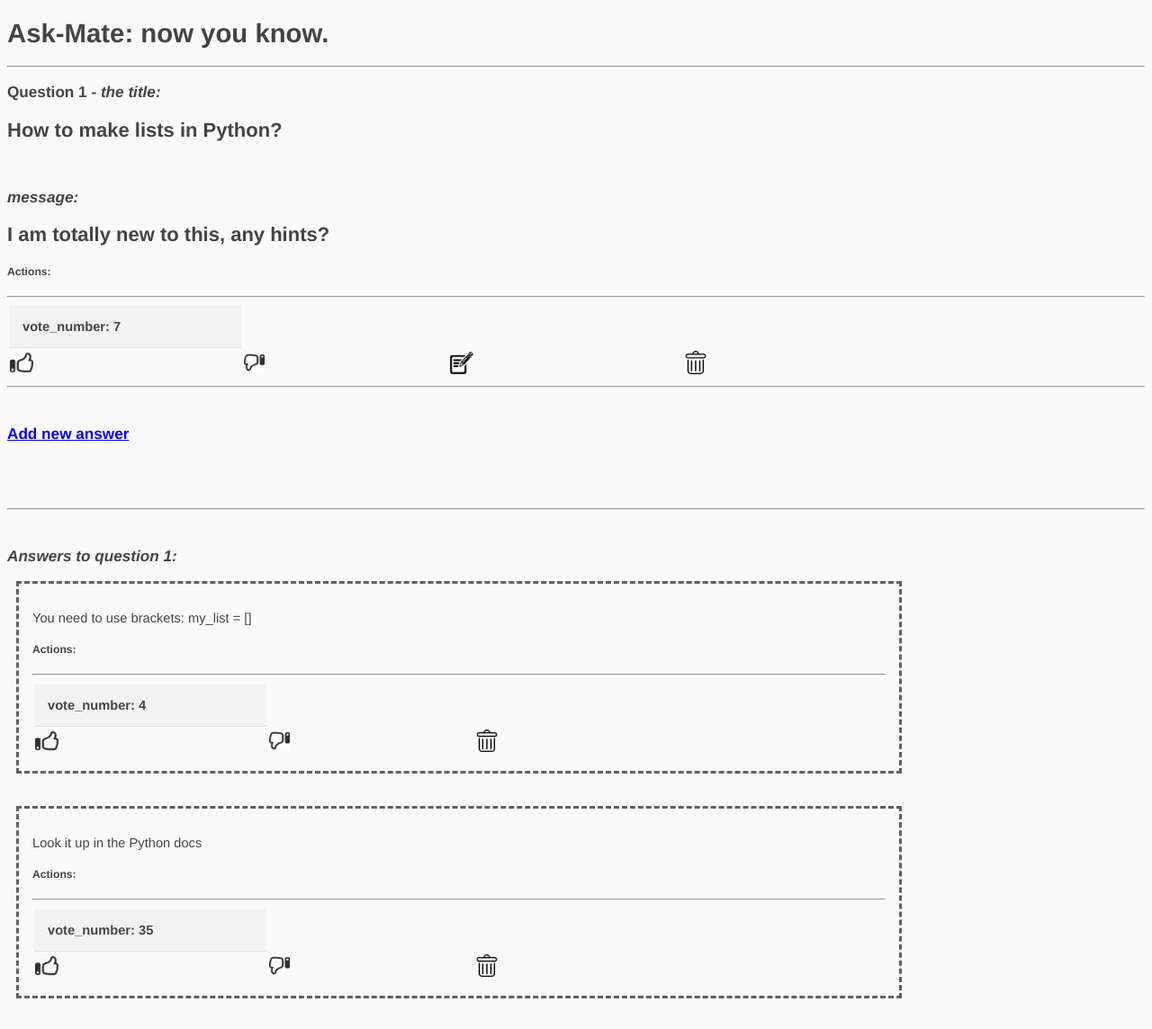
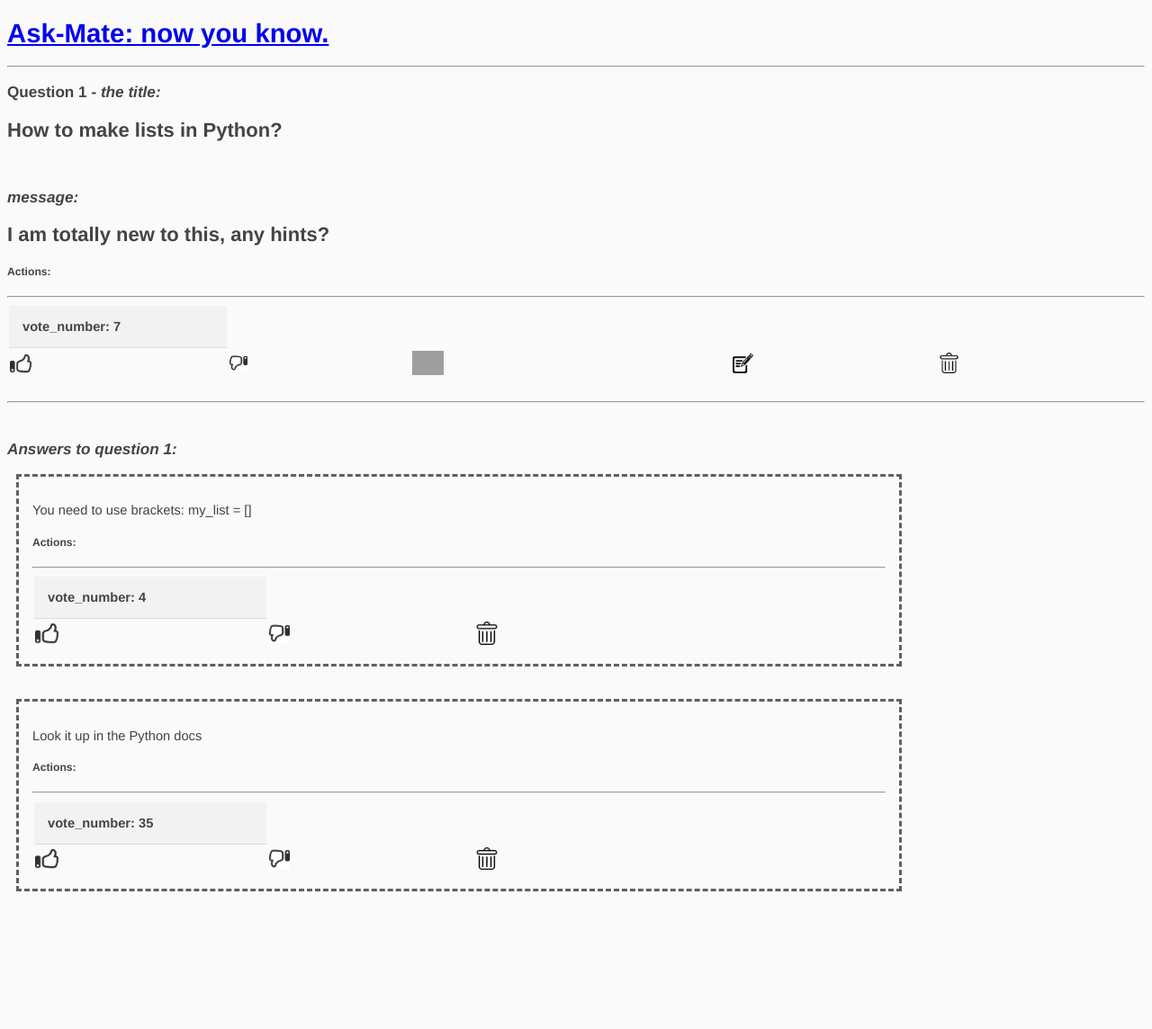
Before and after one commit to Therion95/Ask-mate, a Flask app: page /question/1 in a window 1280 px wide. Shown: the whole page at 90% size. After the commit the page ends 991 px from the top, so only its background shows below. Run offline with Flask 2, Linux system fonts and the light colour scheme; grey boxes are pictures that could not be loaded.

Commit message:
updated templates

```diff
--- a/templates/base.html
+++ b/templates/base.html
@@ -7,7 +7,7 @@
 
 </head>
 <body>
-<p><h1>Ask-Mate: now you know.</h1>
+<p><h1><a href="/">Ask-Mate: now you know.</a></h1>
 <hr>
     {% block body %}{% endblock %}
 
--- a/templates/question.html
+++ b/templates/question.html
@@ -23,11 +23,11 @@
            <tr class="question">
                <td class="question"><a href={{ url_for('question_voting_up', question_id=question['id']) }}><img src="/static/images/thumb_up.ico" alt="Thumb up button" style="width: 10%;" /></a></td>
                <td class="question"><a href={{ url_for('question_voting_down', question_id=question['id']) }}><img src="/static/images/thumb_down.png" alt="Thumb down button" style="width: 10%;" /></a></td>
+               <td class="question"><a href={{ url_for("answer_question", question_id=question["id"]) }}><img src="/static/images/answer.png" alt="Answer the question" style="width: 10%"></a></td>
                <td class="question"><a href={{ url_for('question_edit', question_id=question['id']) }}><img src="/static/images/edit.png" alt="Edit button" style="width: 10%;" /></a></td>
                <td class="question"><a href={{ url_for('question_delete', question_id=question['id']) }}><img src="/static/images/delete.png" alt="Delete button" style="width: 10%;" /></a></td>
            </tr></table>
-    <hr><br>
-    <h3><a href="{{ url_for("answer_question", question_id=question["id"]) }}">Add new answer</a></h3><br><br>
+
     <br>
     <hr><br>
     <p><h3><i>Answers to question {{ question['id'] }}:</i></h3>
```
